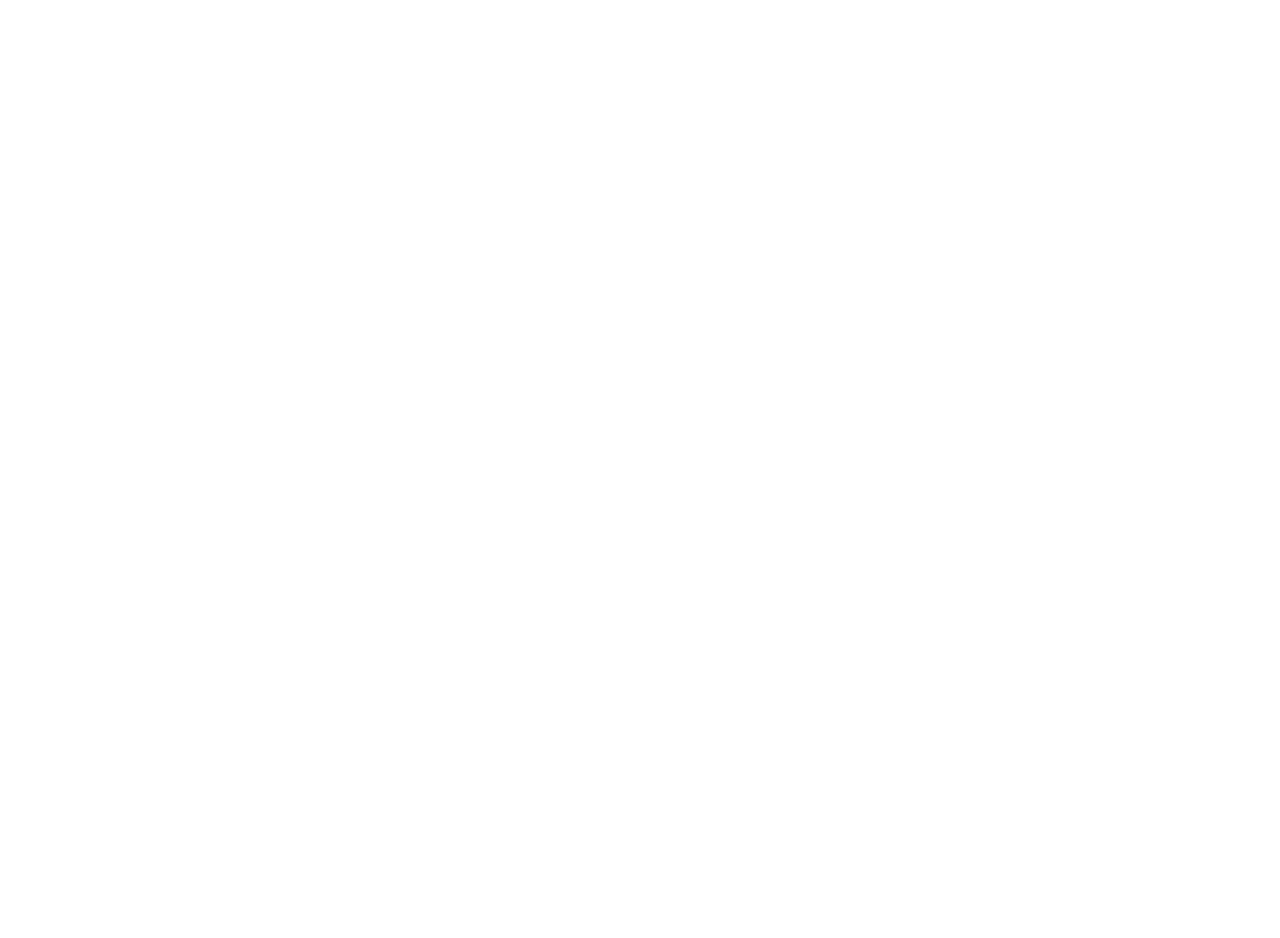
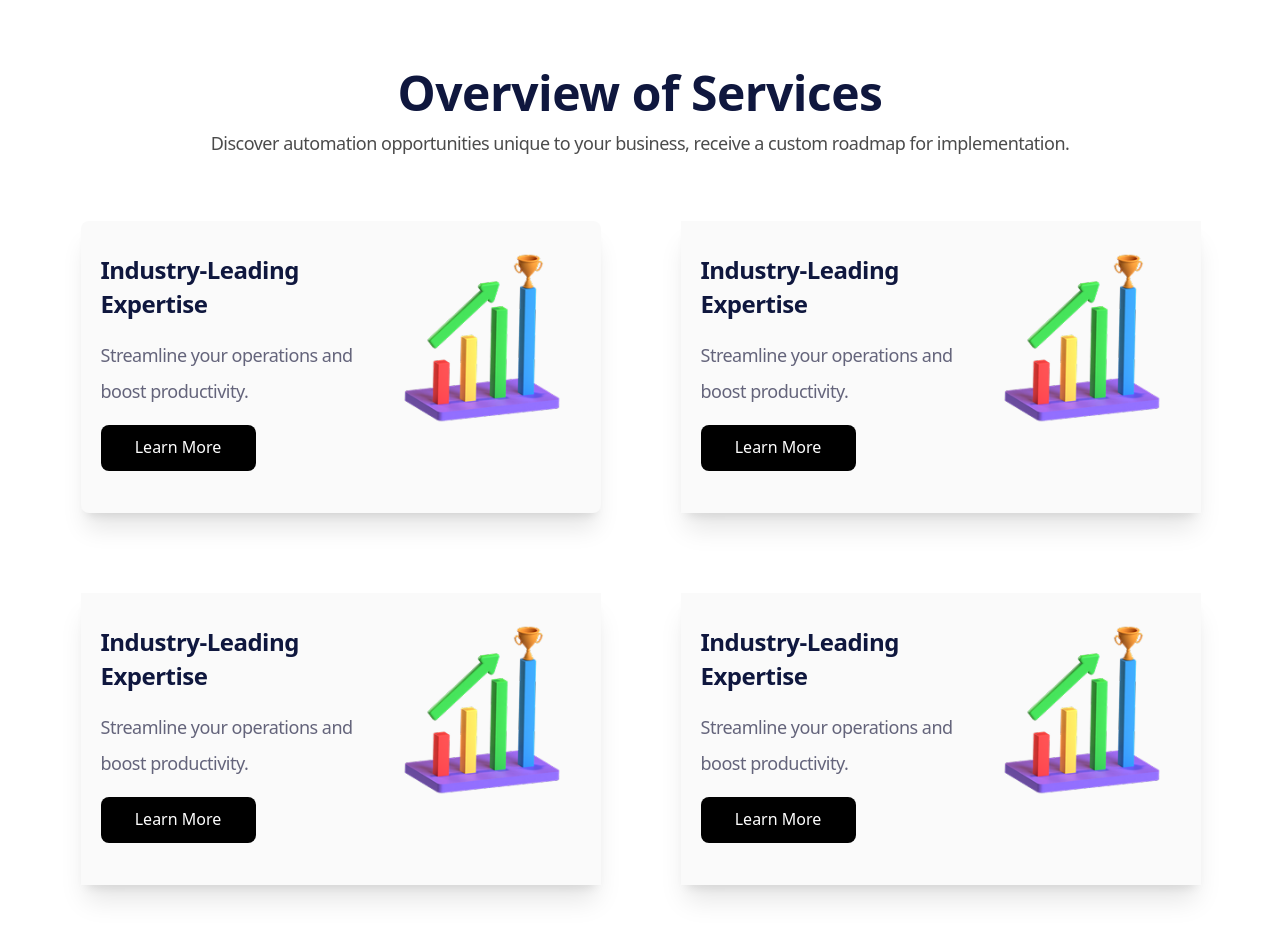
Before and after one commit to Black-fox17/Protomated, a React (Vite) app: page / in a window 1280 px wide. Shown: the part 644-1582 px from the top of the page. Before the commit the page ends 800 px from the top, so only its background shows below. Built offline with nearby package versions, Linux system fonts and the light colour scheme.

Commit message:
Add service overview section with images and updated input field width

```diff
--- a/src/App.tsx
+++ b/src/App.tsx
@@ -10,6 +10,7 @@
 import logo4 from '/techstack/robo.png'
 import logo5 from '/techstack/n8n.png'
 import logo6 from '/techstack/webStudio.png'
+import image1 from '/data/image1.png'
 
 function App() {
   return (
@@ -36,7 +37,7 @@
           <div className="flex justify-between border-[1px] rounded-sm border-[#E3E3E3] w-[605px] h-[67px]">
             <input
               type="text"
-              className="placeholder:text-gray-400 placeholder:text-lg pl-4 hover:border-none focus:border-none"
+              className="placeholder:text-gray-400 placeholder:text-lg pl-4 hover:border-none focus:border-none w-[375px]"
               placeholder="I Want to Automate....."
             />
             <button className='bg-black text-white w-[232px] rounded-[6px] '>Book Free Assessment</button>
@@ -58,9 +59,56 @@
         </div>
       </div>
 
-      <div>
-        <div className='w-[977px] h-[]'>
-          <h1>Overview of Services</h1>
+      <div className='flex flex-col space-y-4'>
+        <div className='w-full h-[65px] flex flex-col items-center text-center mt-20 '>
+          <h1 className="font-DMSans font-bold text-[48px] leading-[65px] tracking-[-0.5px] text-center text-[#0F173E]">Overview of Services</h1>
+          <p className='font-sora font-normal text-[18px] leading-[2] tracking-[-0.5px] opacity-70 text[#64647B]'>Discover automation opportunities unique to your business, receive a custom roadmap for implementation.</p>
+        </div>
+
+        <div className='mt-20 flex flex-wrap gap-20 ml-[1px] justify-center'>
+          <div className='flex shadow-xl rounded-lg  bg-[#FAFAFA] w-[520px] h-[292px] '>
+            <div className='w-[300px] h-[387px] space-y-4 ml-5 mt-8'>
+              <h1 className='font-sora font-semibold text-[24px] leading-[34px] tracking-[-0.5px] text-[#0F173E]'>Industry-Leading Expertise</h1>
+              <p className='font-sora font-normal text-[18px] leading-[2] tracking-[-0.5px] text-[#64647B]'>Streamline your operations and boost productivity.</p>
+              <button className="w-[155px] h-[46px] gap-[10px] rounded-[8px] pt-[10px] pr-[32px] pb-[14px] pl-[32px] bg-black text-white">Learn More</button>
+            </div>
+            <div>
+              <img src = {image1}/>
+            </div>
+          </div>
+
+          <div className='flex shadow-xl bg-[#FAFAFA] w-[520px] h-[292px]'>
+            <div className='w-[300px] h-[387px] space-y-4 ml-5 mt-8'>
+              <h1 className='font-sora font-semibold text-[24px] leading-[34px] tracking-[-0.5px] text-[#0F173E]'>Industry-Leading Expertise</h1>
+              <p className='font-sora font-normal text-[18px] leading-[2] tracking-[-0.5px] text-[#64647B]'>Streamline your operations and boost productivity.</p>
+              <button className="w-[155px] h-[46px] gap-[10px] rounded-[8px] pt-[10px] pr-[32px] pb-[14px] pl-[32px] bg-black text-white">Learn More</button>
+            </div>
+            <div>
+              <img src = {image1}/>
+            </div>
+          </div>
+
+          <div className='flex shadow-xl bg-[#FAFAFA] w-[520px] h-[292px]'>
+            <div className='w-[300px] h-[387px] space-y-4 ml-5 mt-8'>
+              <h1 className='font-sora font-semibold text-[24px] leading-[34px] tracking-[-0.5px] text-[#0F173E]'>Industry-Leading Expertise</h1>
+              <p className='font-sora font-normal text-[18px] leading-[2] tracking-[-0.5px] text-[#64647B]'>Streamline your operations and boost productivity.</p>
+              <button className="w-[155px] h-[46px] gap-[10px] rounded-[8px] pt-[10px] pr-[32px] pb-[14px] pl-[32px] bg-black text-white">Learn More</button>
+            </div>
+            <div>
+              <img src = {image1}/>
+            </div>
+          </div>
+
+          <div className='flex shadow-xl bg-[#FAFAFA] w-[520px] h-[292px]'>
+            <div className='w-[300px] h-[387px] space-y-4 ml-5 mt-8'>
+              <h1 className='font-sora font-semibold text-[24px] leading-[34px] tracking-[-0.5px] text-[#0F173E]'>Industry-Leading Expertise</h1>
+              <p className='font-sora font-normal text-[18px] leading-[2] tracking-[-0.5px] text-[#64647B]'>Streamline your operations and boost productivity.</p>
+              <button className="w-[155px] h-[46px] gap-[10px] rounded-[8px] pt-[10px] pr-[32px] pb-[14px] pl-[32px] bg-black text-white">Learn More</button>
+            </div>
+            <div>
+              <img src = {image1}/>
+            </div>
+          </div>
         </div>
 
       </div>
```
Also changed, not shown: public/data/image1.png (added).
